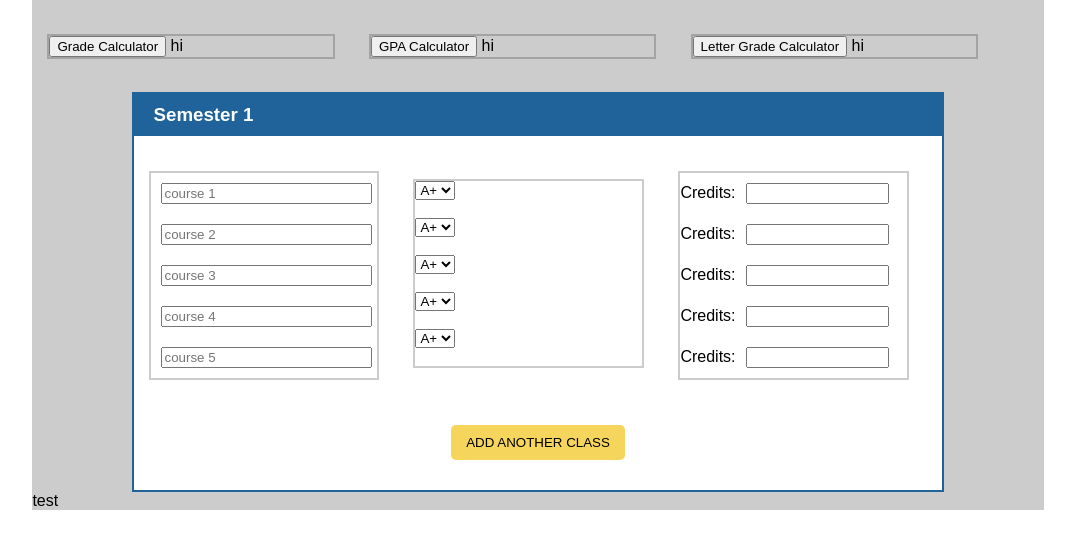
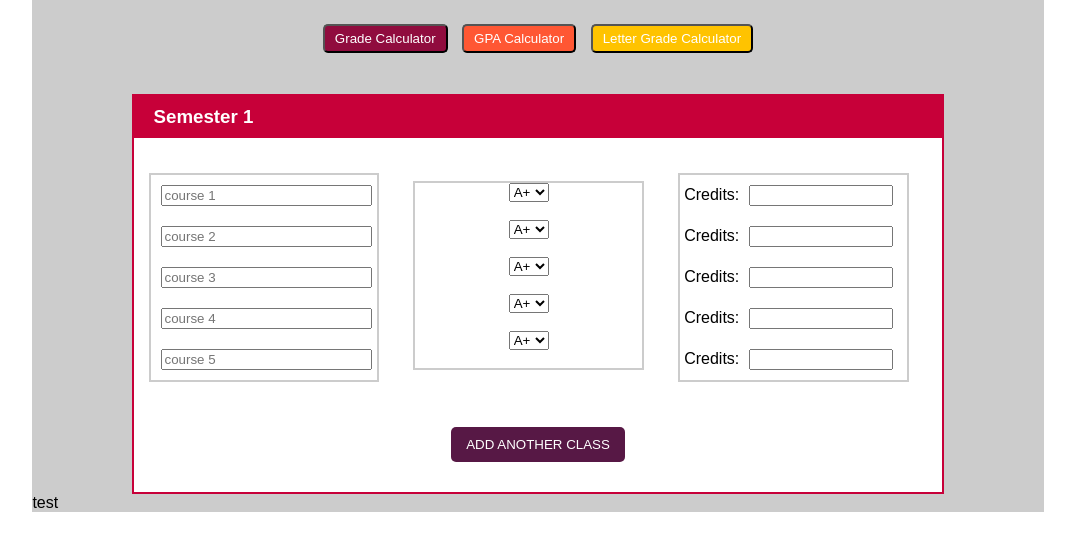
Before and after one commit to d00297334/cs2450, a plain HTML site: page client/index.html in a window 1280 px wide. Shown: the part 61-612 px from the top of the page, without its empty margins (102-1177 px from the left). Drawn offline with Linux system fonts and the light colour scheme.

Commit message:
victoria:driving, kath:navigating

```diff
--- a/client/index.html
+++ b/client/index.html
@@ -9,18 +9,14 @@
     <div id='app'>
       <div class='wrapper'>
           <h1 class='header'>Grades AF</h1>
-          <div class='thirds'>
-            <button>Grade Calculator</button>
-            hi
-          </div>
-          <div class='thirds'>
-            <button>GPA Calculator</button>
-            hi
-          </div>
-          <div class='thirds'>
-            <button>Letter Grade Calculator</button>
-            hi
-          </div>
+          <div class= "topbutton">
+          <button class ="topbotton1">Grade Calculator</button>
+          <button class ="topbotton2">GPA Calculator</button>
+          <button class ="topbotton3">Letter Grade Calculator</button>
+          <p class ="gradetext">test for grade calculator</p>
+          <p class ="gpatext">test for gpa calculator</p>
+          <p class ="lettertext">test for letter calculator</p>
+        </div>
           <br>
 
 
--- a/client/style.css
+++ b/client/style.css
@@ -13,6 +13,7 @@ body {
     margin:15px;
     border: 2px solid rgba(0,0,0,0.2);
     display:inline-block;
+    text-align: center;
 }
 
 .header {
@@ -23,12 +24,12 @@ body {
     margin:0 auto;
     width:80%;
     background-color:white;
-    border: 2px solid #20639B;
+    border: 2px solid #c70039;
 }
 
 h3 {
     padding: 10px 20px;
-    background-color:#20639B;
+    background-color:#c70039;
     color:white;
     margin:0px;
     margin-bottom:20px;
@@ -52,7 +53,8 @@ textarea:focus, input:focus{
 }
 
 .addButtonDiv button {
-    background-color:#f6d55c;
+    background-color:#571845;
+    color: white;
     padding:10px 15px;
     border-radius: 5px;
     border: 0px solid white;
@@ -73,3 +75,48 @@ p {
 .select {
     margin: 50px;
 }
+
+.topbotton1 {
+    text-align: center;
+    background-color: #900c3e;
+    color: white;
+    padding: 5px 10px;
+    border-radius: 5px;
+}
+.topbotton2 {
+    text-align: center;
+    background-color: #ff5733;
+    color: white;
+    padding: 5px 10px;
+    border-radius: 5px;
+}
+.topbotton3 {
+    text-align: center;
+    background-color: #ffc300;
+    color: white;
+    padding: 5px 10px;
+    border-radius: 5px;
+}
+
+.topbutton{
+    text-align: center;
+}
+
+.topbutton button {
+    margin: 5px;
+}
+
+.gradetext{
+    display: none;
+
+}
+.lettertext{
+    display: none;
+}
+.gpatext{
+    display: none;
+}
+
+.topbotton1:hover .gradetext {
+    display: block;
+}
```
Also changed, not shown: client/notes.txt (added).
